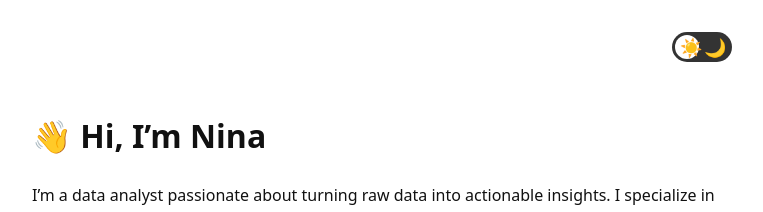
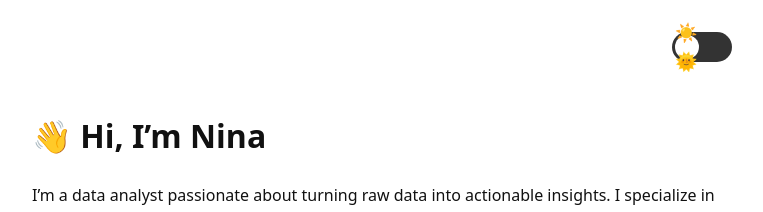
Before and after one commit to nixterra/nixterra.github.io, a Jekyll site: the page built from index.md, in a window 1280 px wide. Shown: the top 212 px of the page, without its empty margins (258-1021 px from the left). Built offline with Jekyll 4.4.1, drawn with Linux system fonts in a browser that asks for light colours.

Commit message:
Update bare.html

```diff
--- a/_layouts/bare.html
+++ b/_layouts/bare.html
@@ -65,34 +65,6 @@
   cursor: pointer;
 }
 
-.theme-switch input {
-  position: absolute;
-  opacity: 0;
-  width: 0;
-  height: 0;
-  pointer-events: none;
-}
-
-.theme-switch .sun,
-.theme-switch .moon {
-  position: absolute;
-  top: 5px;
-  width: 20px;
-  height: 20px;
-  text-align: center;
-  line-height: 20px;
-  font-size: 18px;
-  z-index: 2;
-}
-
-.theme-switch .sun {
-  left: 8px;
-}
-
-.theme-switch .moon {
-  right: 8px;
-}
-
 .theme-switch .switch {
   position: absolute;
   top: 3px;
@@ -101,13 +73,31 @@
   height: 24px;
   background: #fff;
   border-radius: 50%;
-  transition: transform 0.3s;
-  z-index: 1;
+  transition: transform 0.3s, background 0.3s;
+  display: flex;
+  align-items: center;
+  justify-content: center;
+  font-size: 18px;
 }
 
-/* Move toggle when checked */
+/* Move toggle to the right when checked */
 #theme-toggle:checked + .theme-switch .switch {
   transform: translateX(30px);
+}
+
+/* Toggle the emoji based on theme */
+.theme-switch .emoji {
+  transition: 0.3s;
+}
+
+/* Light mode emoji */
+[data-theme="light"] .emoji::before {
+  content: "☀️";
+}
+
+/* Dark mode emoji */
+[data-theme="dark"] .emoji::before {
+  content: "🌙";
 }
 </style>
   </head>
@@ -115,9 +105,9 @@
     <div class="theme-switch-wrapper">
   <input type="checkbox" id="theme-toggle" hidden />
   <label for="theme-toggle" class="theme-switch">
-    <span class="icon sun">☀️</span>
-    <span class="icon moon">🌙</span>
-    <span class="switch"></span>
+    <span class="switch">
+      <span class="emoji">🌞</span>
+    </span>
   </label>
 </div>
     {{ content }}
```
